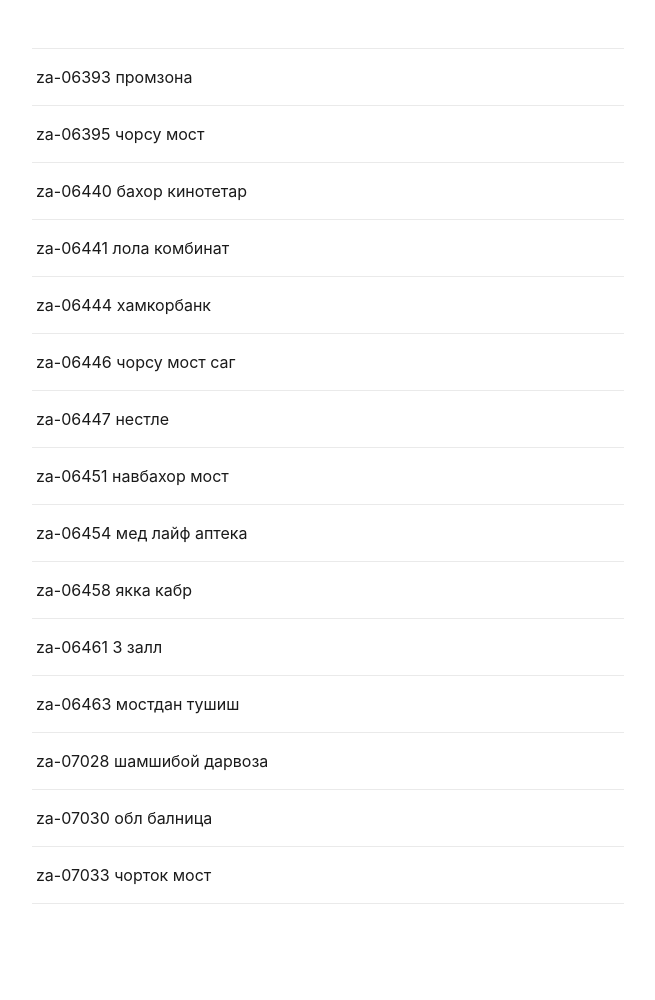
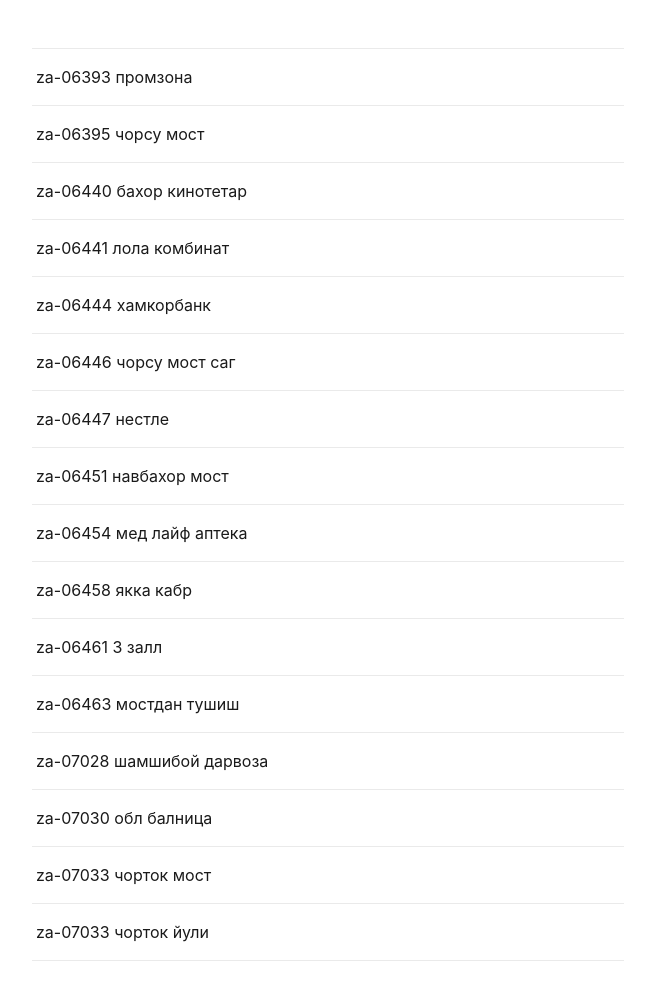
Before and after one commit to rekalamauz/j.s.s.p.media, a plain HTML site: page index.html in a window 1280 px wide. Shown: the whole page, without its empty margins (312-967 px from the left). Before the commit the page ends 952 px from the top, so only its background shows below. Drawn offline with Linux system fonts and the light colour scheme.

Commit message:
Add 16th passport: za-07033 чорток йули
Co-Authored-By: Claude Opus 5.5 <noreply@anthropic.com>
Claude-Session: https://claude.ai/code/session_011m5kLj4erAooCYg13aoTcQ

```diff
--- a/index.html
+++ b/index.html
@@ -58,6 +58,7 @@
   <li><a href="za-07028_%D1%88%D0%B0%D0%BC%D1%88%D0%B8%D0%B1%D0%BE%D0%B9_%D0%B4%D0%B0%D1%80%D0%B2%D0%BE%D0%B7%D0%B0.pdf" target="_blank" rel="noopener">za-07028 шамшибой дарвоза</a></li>
   <li><a href="za-07030_%D0%BE%D0%B1%D0%BB_%D0%B1%D0%B0%D0%BB%D0%BD%D0%B8%D1%86%D0%B0.pdf" target="_blank" rel="noopener">za-07030 обл балница</a></li>
   <li><a href="za-07033_%D1%87%D0%BE%D1%80%D1%82%D0%BE%D0%BA_%D0%BC%D0%BE%D1%81%D1%82.pdf" target="_blank" rel="noopener">za-07033 чорток мост</a></li>
+  <li><a href="za-07033_%D1%87%D0%BE%D1%80%D1%82%D0%BE%D0%BA_%D0%B9%D1%83%D0%BB%D0%B8.pdf" target="_blank" rel="noopener">za-07033 чорток йули</a></li>
 </ul>
 </div>
 </body>
```
Also changed, not shown: 1 other file.
